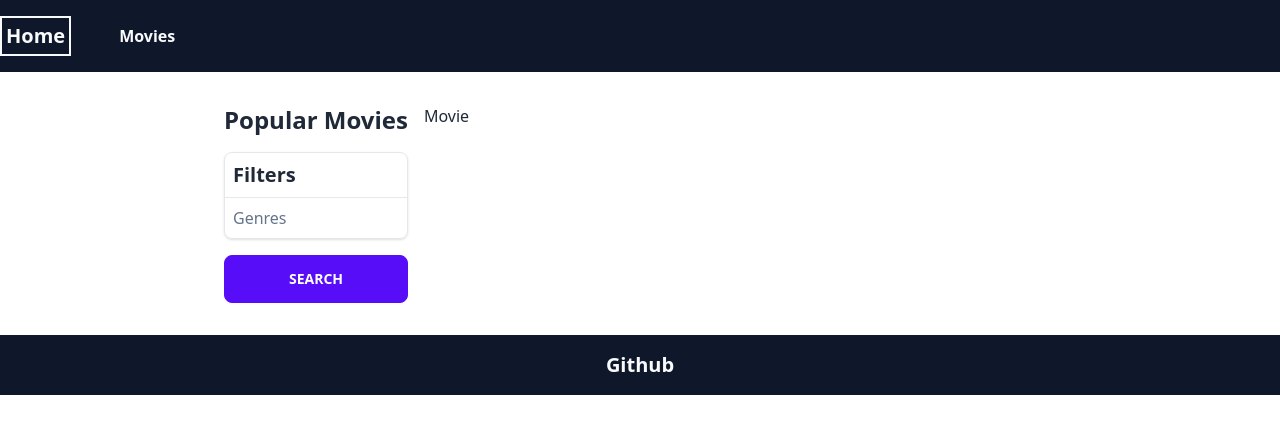
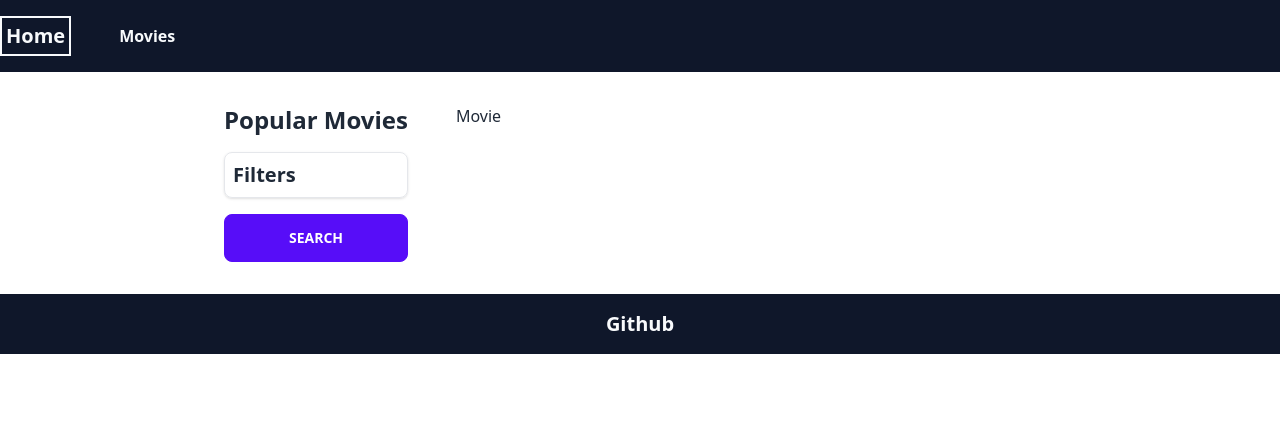
Before and after one commit to arishem51/Movies, a React (Vite) app: page /movie in a window 1280 px wide. Shown: the top 434 px of the page. Built offline with nearby package versions, Linux system fonts and the light colour scheme; no server answers.

Commit message:
feat: Filter states

```diff
--- a/src/components/FilterAndSortMovie/Filter.tsx
+++ b/src/components/FilterAndSortMovie/Filter.tsx
@@ -1,15 +1,24 @@
+import { useState } from "react";
 import GenresList from "../GenresList";
 
 export default function Filter() {
+  const [isOpen, setIsOpen] = useState(false);
+  function handleClick() {
+    setIsOpen(!isOpen);
+  }
   return (
     <div className="flex flex-col shadow rounded-lg border cursor-pointer">
-      <h6 className="text-xl font-semibold py-2 px-2 pr-12">Filters</h6>
+      <button className="py-2 px-2 pr-12" onClick={handleClick}>
+        <h6 className="text-xl font-semibold text-left">Filters</h6>
+      </button>
+      {isOpen && (
         <ul>
           <li className="border-t py-2 px-2 pr-12">
             <h6 className="text-base text-slate-500">Genres</h6>
             <GenresList />
           </li>
         </ul>
+      )}
     </div>
   );
 }
--- a/src/components/FilterAndSortMovie/index.tsx
+++ b/src/components/FilterAndSortMovie/index.tsx
@@ -3,7 +3,7 @@ import Sidebar from "./Sidebar";
 
 export default function FilterAndSortMovie() {
   return (
-    <div className=" flex px-56 py-8 gap-4">
+    <div className=" flex px-56 py-8 gap-12">
       <Sidebar />
       <Outlet />
     </div>
```
Lines whose indentation alone changed are shown as unchanged.
